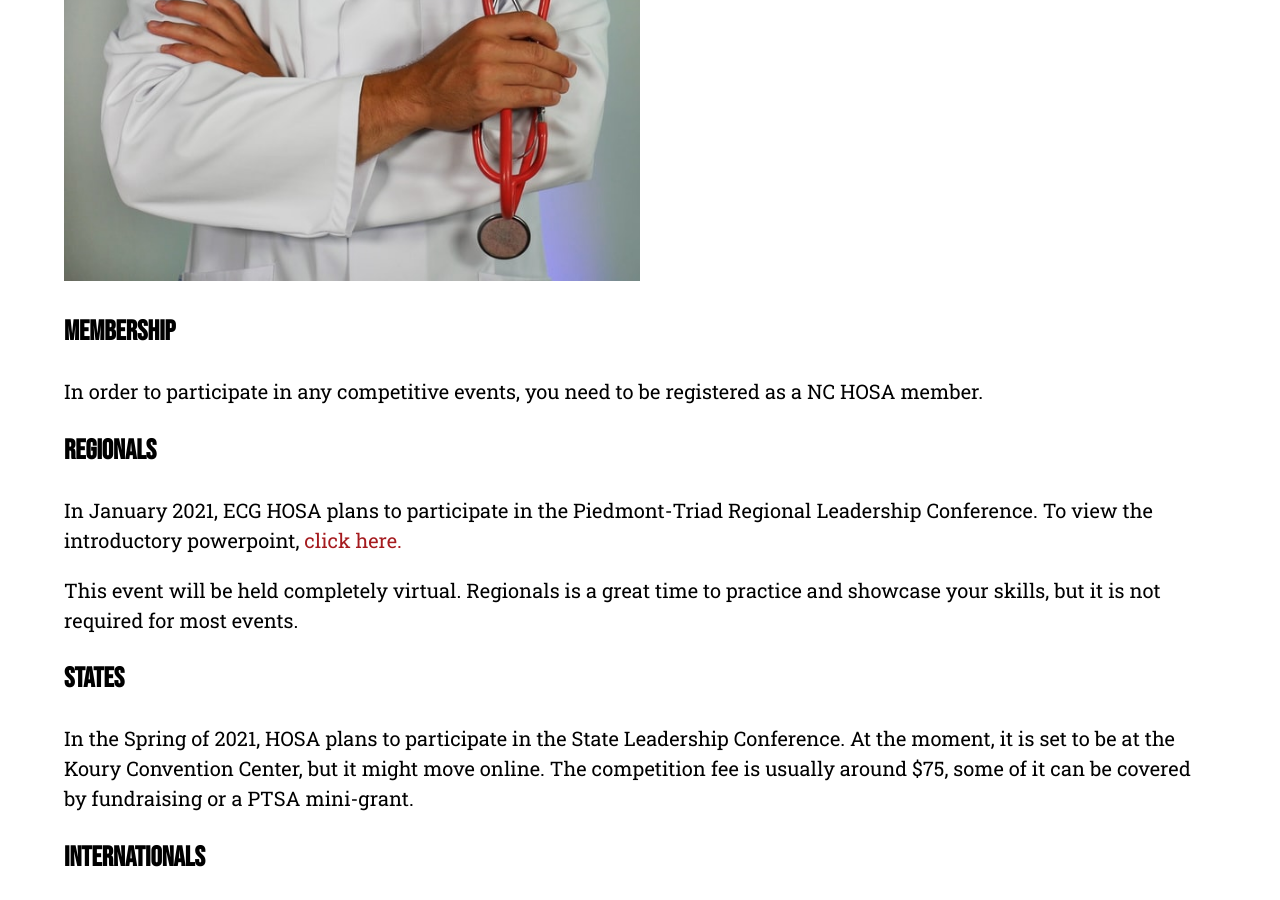
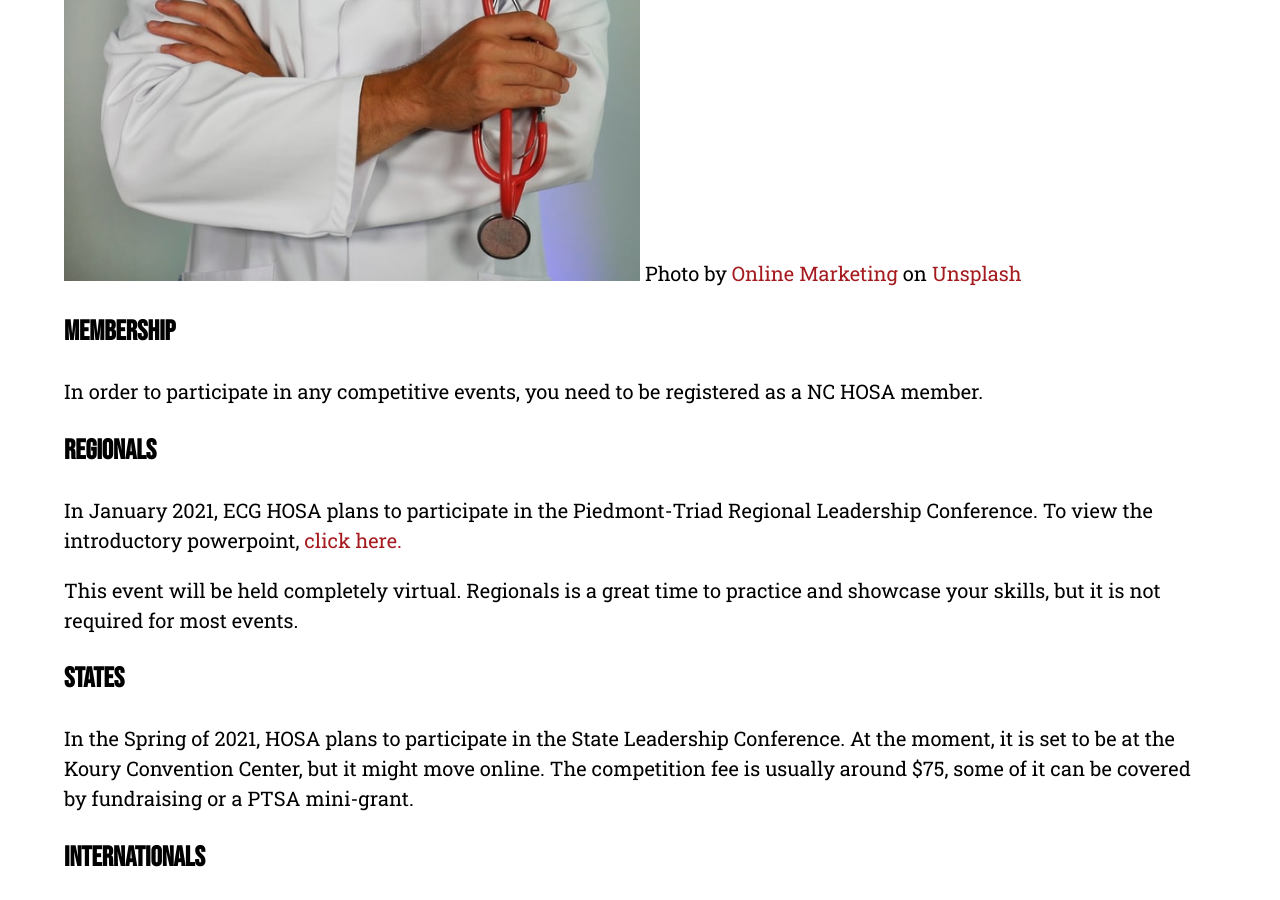
Before and after one commit to ecg-hosa/ecg-hosa.github.io, a Jekyll site: the page built from competition.html, in a window 1280 px wide and 900 px high, scrolled down 318 px. Built offline with Jekyll 4.4.1, drawn with Linux system fonts in a browser that asks for light colours.

Commit message:
Update competition.html

```diff
--- a/competition.html
+++ b/competition.html
@@ -5,6 +5,7 @@ title: Leadership Conferences
 <div class="main">
 <h1>Leadership Conferences</h1>
 <img style="width:50%; height:50%" src="assets/doctor.jpg" alt="physician holding stethoscope">
+	<span>Photo by <a href="https://unsplash.com/photos/hIgeoQjS_iE">Online Marketing</a> on <a href="https://unsplash.com/">Unsplash</a></span>
 <h2>Membership</h2>
 <p>In order to participate in any competitive events, you need to be registered as a NC HOSA member.</p>
 
```
